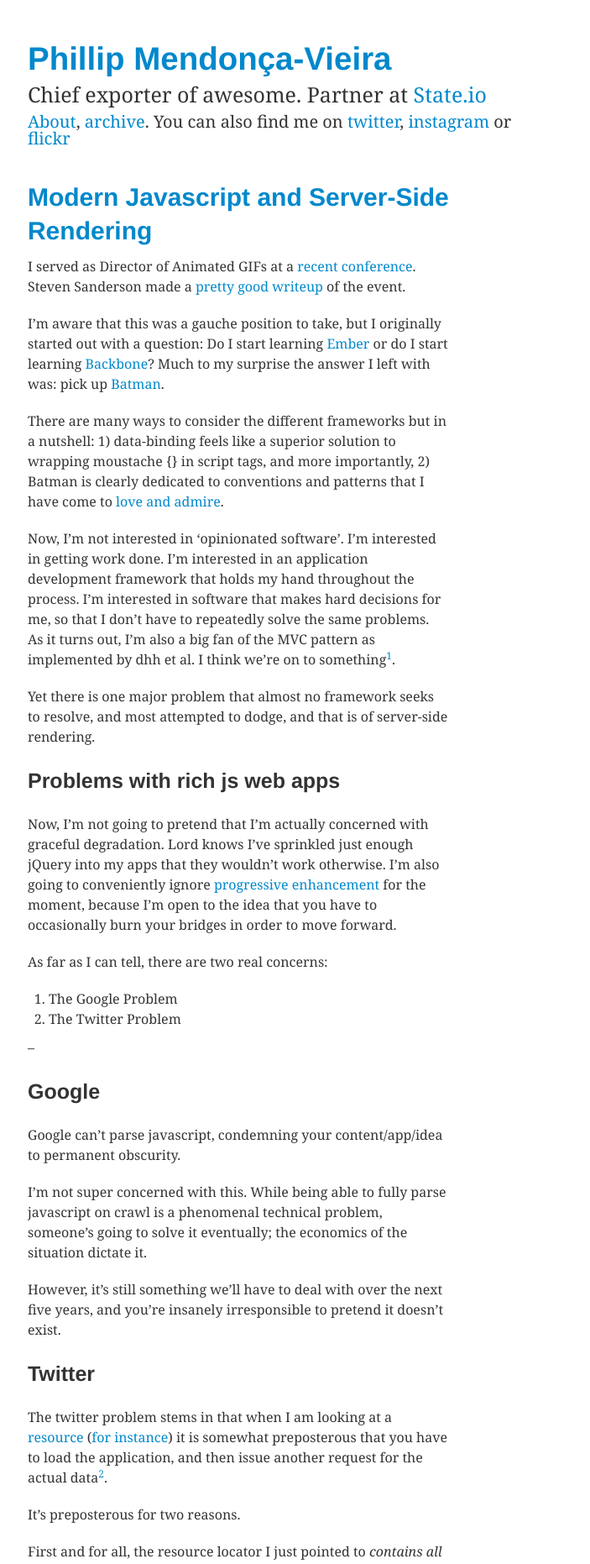
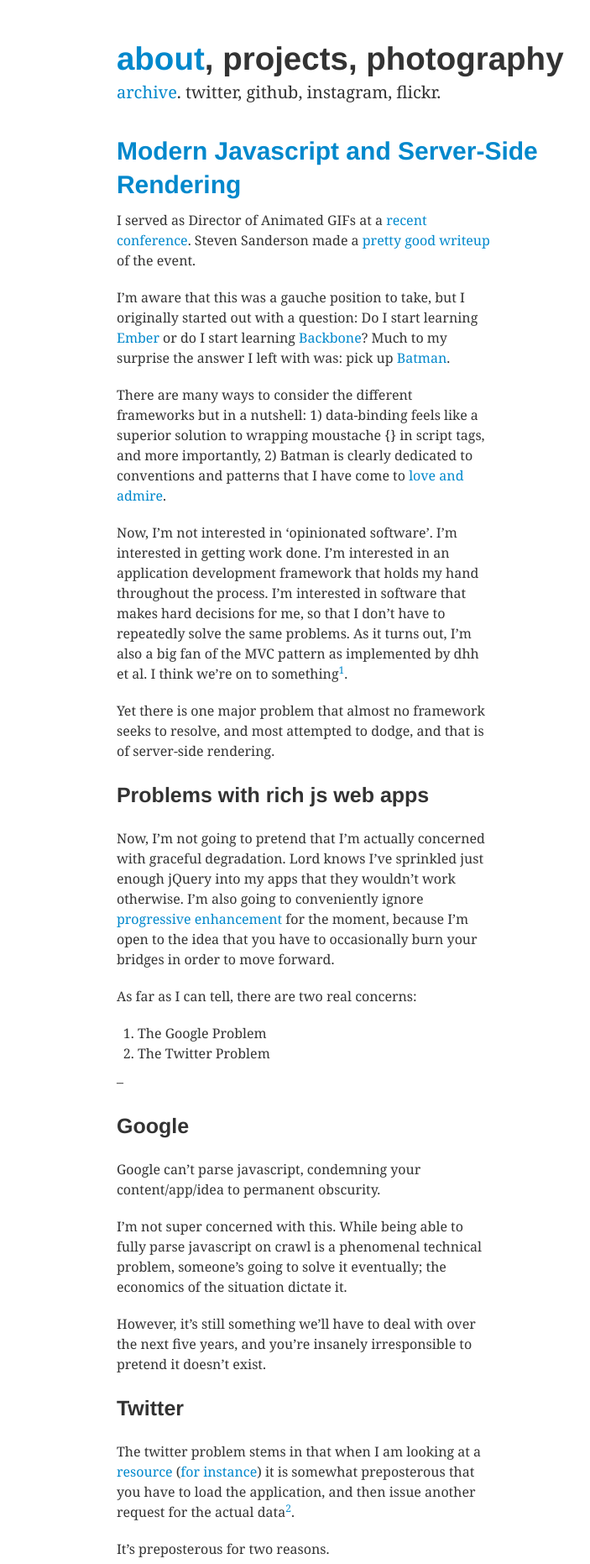
Before and after one commit to phillmv/okayfail.com-old, a Jekyll site: the page built from index.html, in a window 1280 px wide. Shown: the top 1862 px of the page at 84% size, without its empty margins (199-902 px from the left). Built offline with Jekyll 4.4.1, drawn with Linux system fonts in a browser that asks for light colours; the list of posts is cut into pages by our own code.

Commit message:
Refactored site into honest-to-goodness templated. Interim commit.

```diff
--- /dev/null
+++ b/_includes/header.html
@@ -0,0 +1,6 @@
+<div class="row-fluid">
+  <div id="bio" class="span6 offset3">
+    <h1><a href="/">go back</a>, projects, photography</h1>
+    <h3 class="morelinks"><a href="/archive.html">archive</a>. twitter, github, instagram, flickr.</h3>
+  </div>
+</div>
--- /dev/null
+++ b/_includes/start.html
@@ -0,0 +1,30 @@
+<!DOCTYPE html>
+<html lang="en">
+  <head>
+    <title>{{ page.title }}</title>
+    <meta http-equiv="content-type" content="text/html; charset=UTF-8">
+
+    <meta name="viewport" content="width=device-width, initial-scale=1.0">
+    <meta name="description" content="Phillip Mendonca-Vieira, aka phillmv, is a computer scientist, a freelance ruby on rails developer, a photographer and an all around nice guy"/>
+    <meta name="author" content="Phillip Mendonça-Vieira">
+    <meta name="author" content="Phillip Mendonca Vieira">
+    <meta name="author" content="phillmv">
+    <meta name="author" content="Phill MV">
+    <meta name="keywords" content="phillmv rails software awesome Phill Mendonca Vieira Phillip Mendonça-Vieira">
+    <link rel="alternate" type="application/atom+xml" title="rss" href="http://okayfail.com/atom.xml" />
+
+
+    <!-- Le HTML5 shim, for IE6-8 support of HTML elements -->
+    <!--[if lt IE 9]>
+    <script src="http://html5shim.googlecode.com/svn/trunk/html5.js"></script>
+    <![endif]-->
+
+    <script type="text/javascript" src="js/jquery-1.8.2.min.js"></script>
+    <script type="text/javascript" src="js/jquery.isotope.min.js"></script>
+    <link href="/css/bootstrap.css" rel="stylesheet">
+    <link href="/css/bootstrap-responsive.css" rel="stylesheet">
+    <link href="/css/style.css" rel="stylesheet" />
+  </head>
+
+  <body>
+    <div class="container-fluid">
--- a/_layouts/default.html
+++ b/_layouts/default.html
@@ -1,38 +1,21 @@
-<!DOCTYPE html>
-<html lang="en">
-  <head>
-    <meta charset="utf-8">
-    <title>{{ page.title }}</title>
-    <meta name="viewport" content="width=device-width, initial-scale=1.0">
-    <meta name="description" content="Phillip Mendonca-Vieira, aka phillmv, is a computer scientist, a freelance ruby on rails developer, a photographer and an all around nice guy"/>
-    <meta name="author" content="Phillip Mendonça-Vieira">
-    <meta name="keywords" content="phillmv rails software awesome Phill Phillip Mendonça-Vieira">
-    <link rel="alternate" type="application/atom+xml" title="rss" href="http://okayfail.com/atom.xml" />
-
-    <!-- Le HTML5 shim, for IE6-8 support of HTML elements -->
-    <!--[if lt IE 9]>
-    <script src="http://html5shim.googlecode.com/svn/trunk/html5.js"></script>
-    <![endif]-->
-
-    <script type="text/javascript" src="js/jquery-1.8.2.min.js"></script>
-    <script type="text/javascript" src="js/jquery.isotope.min.js"></script>
-    <link href="/css/bootstrap.css" rel="stylesheet">
-    <link href="/css/bootstrap-responsive.css" rel="stylesheet">
-    <link href="/css/style.css" rel="stylesheet" />
-  </head>
-
-  <body>
-    <div class="container-fluid">
+{% include start.html %}
 <div class="row-fluid">
-        <div id="bio" class="span6 offset2">
-          <h1><a href="/">Phillip Mendonça-Vieira</a></h1>
-          <h3 class="tagline">Chief exporter of awesome. Partner at <a href="http://state.io">State.io</a></h3>
-          <h3 class="morelinks"><a href="/about.html">About</a>, <a href="/archive.html">archive</a>. You can also find me on <a href="http://twitter.com/phillmv">twitter</a>, <a href="http://instagram.com/phillmv">instagram</a> or <a href="http://www.flickr.com/photos/hiffy/">flickr</a></h3>
+  <div id="bio" class="span6 offset3">
+    <h1><a href="/about.html">about</a>, projects, photography</h1>
+    <h3 class="morelinks"><a href="/archive.html">archive</a>. twitter, github, instagram, flickr.</h3>
   </div>
 </div>
 
+<!-- <div class="row&#45;fluid"> -->
+  <!--   <div id="bio" class="span6 offset2"> -->
+    <!--     <h1><a href="/">Phillip Mendonça&#45;Vieira</a></h1> -->
+    <!--     <h3 class="tagline">Chief exporter of awesome. Partner at <a href="http://state.io">State.io</a></h3> -->
+    <!--     <h3 class="morelinks"><a href="/about.html">About</a>, <a href="/archive.html">archive</a>. You can also find me on <a href="http://twitter.com/phillmv">twitter</a>, <a href="http://instagram.com/phillmv">instagram</a> or <a href="http://www.flickr.com/photos/hiffy/">flickr</a></h3> -->
+    <!--   </div> -->
+  <!-- </div> -->
+
 <div class="row-fluid">
-        <div id="content" class="span10 offset2">
+  <div id="content" class="span9 offset3">
     {{ content }}
 
     <div class="pagination">
--- a/archive.html
+++ b/archive.html
@@ -3,7 +3,7 @@ layout: about
 title: Archive
 ---
 <div class="row-fluid">
-  <div class="span10 offset2">
+  <div class="span9 offset3">
     <h2>Archive</h2>
     {% for post in site.posts %}
       <p>
--- a/css/style.css
+++ b/css/style.css
@@ -70,6 +70,10 @@ p, h2, h3, pre, hr, blockquote {
 #content p, #content h2, #content h3, #content pre, #content hr, #content blockquote {
   width: 48.717948717948715%;
   *width: 48.664757228587014%;
+}
+
+#content img {
+  width: 75%;
 }
 
 #content blockquote p {
```
Also changed, not shown: other parts of _layouts/default.html (+1 -14 lines), _includes/end.html (added, +14 -0 lines), _layouts/about.html (+14 -47 lines), about.html (+5 -3 lines). Lines whose indentation alone changed are shown as unchanged.
